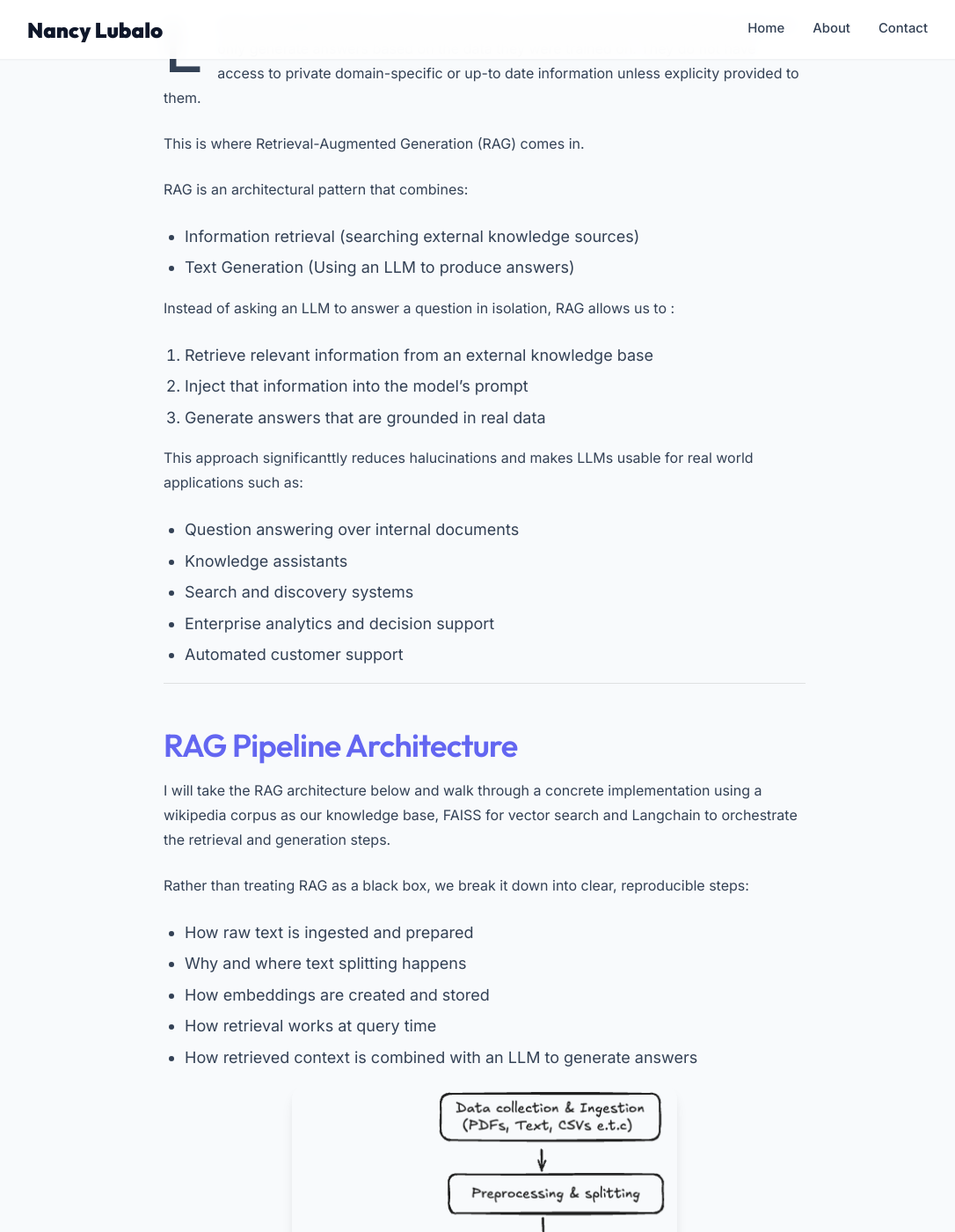
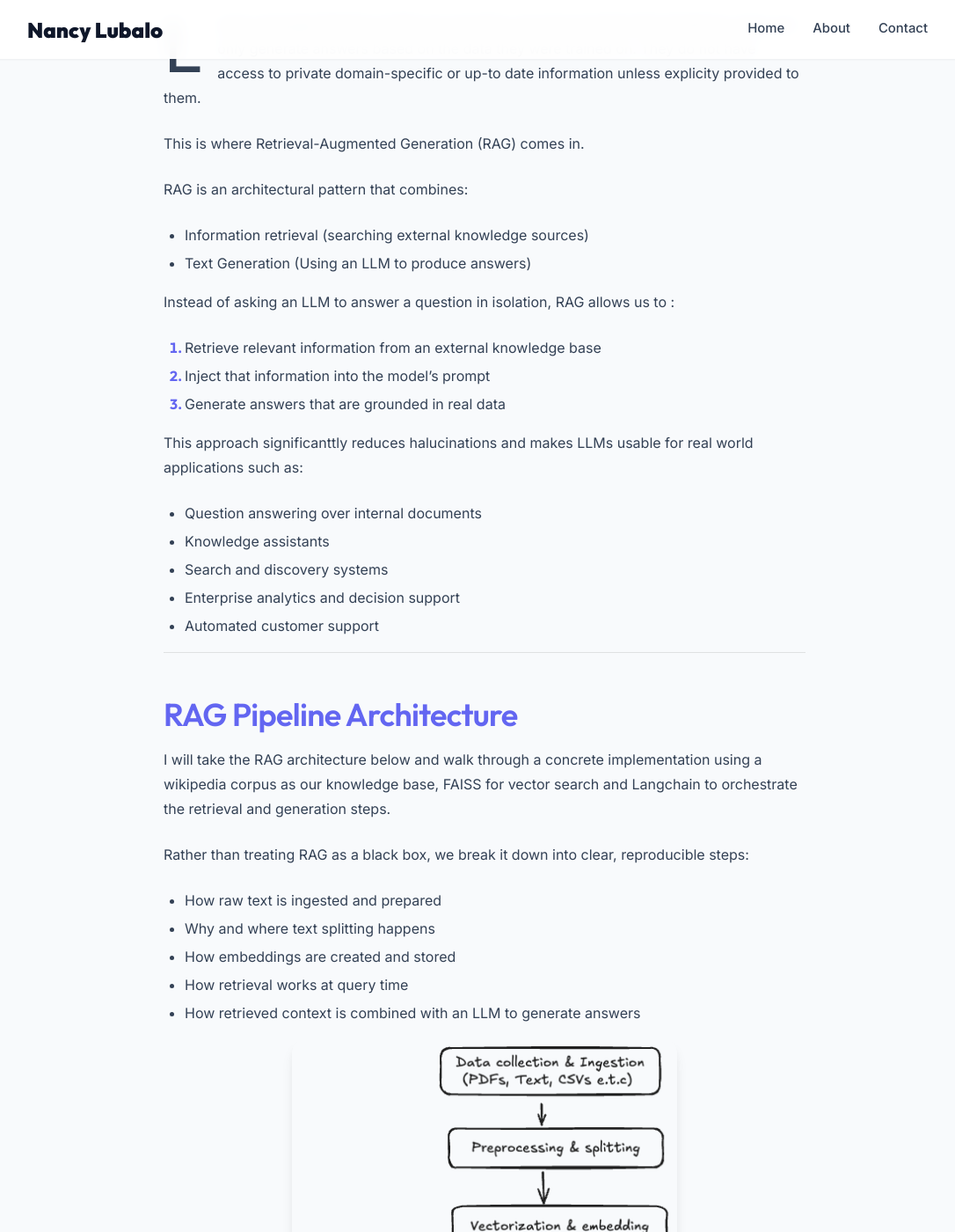
Before and after one commit to nlubalo/nlubalo.github.io, a Jekyll site: the page built from _posts/RAG/2026-01-14-RAG.md, in a window 1280 px wide and 1400 px high, scrolled down 356 px. Shown: the whole window at 88% size, without its empty margins (89-1175 px from the left). Built offline with Jekyll 4.4.1, drawn with Linux system fonts in a browser that asks for light colours; nearby versions of some CDN libraries.

Commit message:
style: improve ordered list marker appearance and set post content list font size.

```diff
--- a/assets/css/custom.css
+++ b/assets/css/custom.css
@@ -243,6 +243,12 @@ ol {
   font-weight: var(--font-weight-normal);
   margin-bottom: var(--spacing-md);
   padding-left: var(--spacing-lg);
+}
+
+ol li::marker {
+  color: var(--color-primary);
+  font-weight: var(--font-weight-bold);
+  font-family: var(--font-heading);
 }
 
 li {
@@ -887,6 +893,11 @@ pre code {
   line-height: var(--line-height-relaxed);
 }
 
+.post-content ul,
+.post-content ol {
+  font-size: var(--font-size-base);
+}
+
 .post-content h2,
 .post-content h3 {
   margin-top: var(--spacing-2xl);
```
Also changed, not shown: 1 other file.
